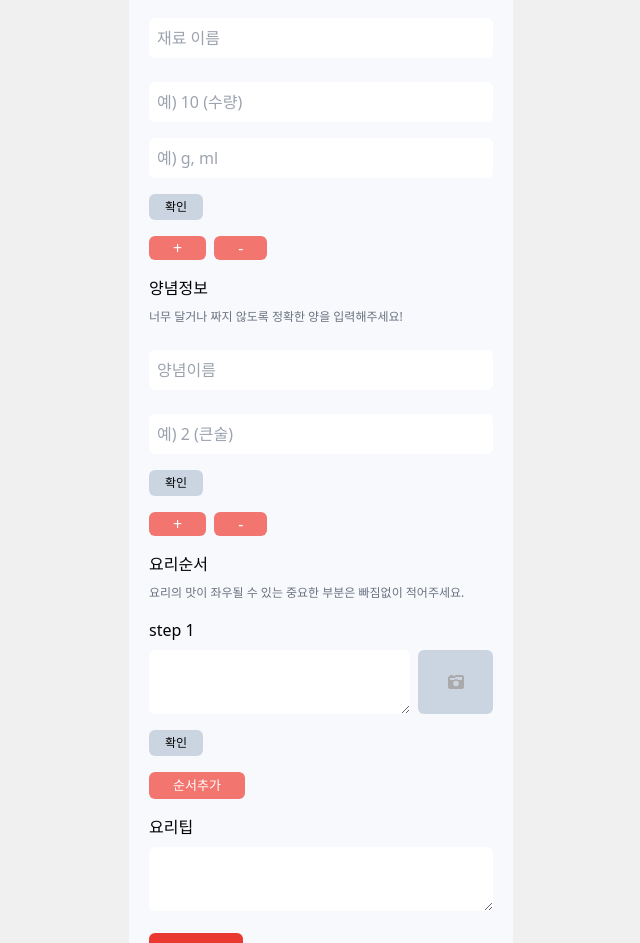
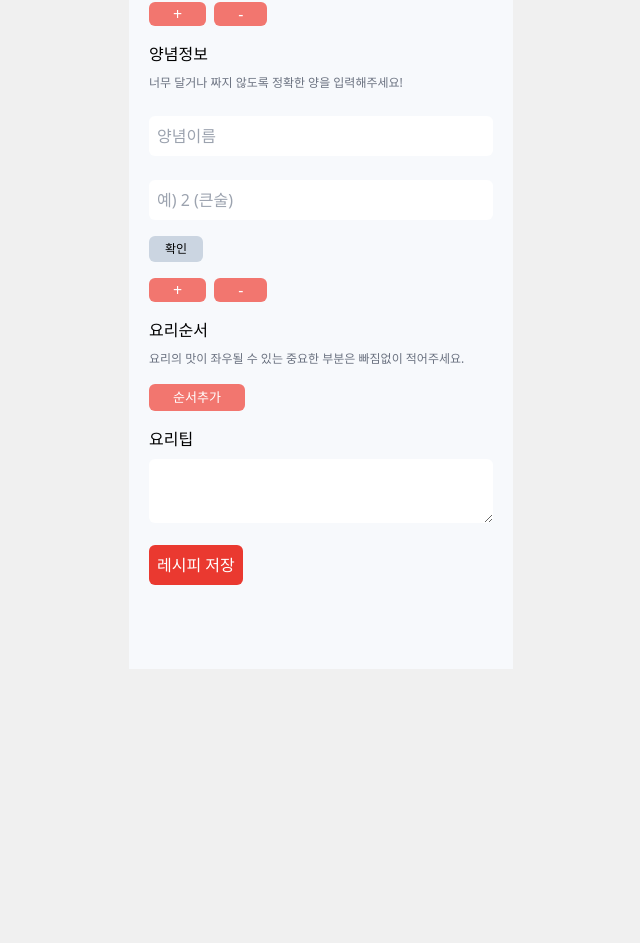
Before and after one commit to kimtaejin3/recipe-app, a React (Vite) app: page /add-by-website in a window 1280 px wide. Shown: the part 873-1816 px from the top of the page, without its empty margins (319-959 px from the left). After the commit the page ends 1542 px from the top, so only its background shows below. Built offline with nearby package versions, Linux system fonts and the light colour scheme.

Commit message:
recipe step 웹사이트 페이지

```diff
--- a/src/components/Ingredient.tsx
+++ b/src/components/Ingredient.tsx
@@ -2,14 +2,17 @@ import { useState } from "react";
 import { Ingredients } from "../pages/AddByHand";
 
 export default function Ingredient({
+  init_name,
+  init_quantity,
   onSetIngredients,
 }: {
+  init_name?: string;
+  init_quantity?: string;
   onSetIngredients: React.Dispatch<React.SetStateAction<Ingredients[]>>;
 }) {
   const [isClicked, setIsClicked] = useState(false);
-  const [name, setName] = useState("");
-  const [quantityY, setQuantityY] = useState("");
-  const [quantityG, setQuantityG] = useState("");
+  const [name, setName] = useState(init_name ? init_name : "");
+  const [quantity, setQuantity] = useState(init_quantity ? init_quantity : "");
 
   return (
     <>
@@ -18,6 +21,7 @@ export default function Ingredient({
         type="text"
         disabled={isClicked}
         onChange={(e) => setName(e.target.value)}
+        value={name}
         placeholder={`재료 이름`}
       />
       <div className="mt-4 flex flex-col gap-2">
@@ -25,15 +29,9 @@ export default function Ingredient({
           className="w-full p-2 rounded-md mt-2 border-none outline-none focus:outline-[#f2766f] transition-all duration-300"
           type="text"
           disabled={isClicked}
-          onChange={(e) => setQuantityY(e.target.value)}
-          placeholder="예) 10 (수량)"
-        />
-        <input
-          className="w-full p-2 rounded-md mt-2 border-none outline-none focus:outline-[#f2766f] transition-all duration-300"
-          type="text"
-          disabled={isClicked}
-          onChange={(e) => setQuantityG(e.target.value)}
-          placeholder="예) g, ml"
+          value={quantity}
+          onChange={(e) => setQuantity(e.target.value)}
+          placeholder="예) 10 (수량, g, ml)"
         />
       </div>
       <div>
@@ -45,12 +43,8 @@ export default function Ingredient({
               alert("재료명을 입력해주세요!");
               return;
             }
-            if (quantityY === "" && quantityG === "") {
+            if (quantity === "") {
               alert("양을 입력해주세요!");
-              return;
-            }
-            if (quantityY !== "" && quantityG !== "") {
-              alert("양은 1개의 단위로만 입력해야 합니다");
               return;
             }
 
@@ -59,7 +53,7 @@ export default function Ingredient({
               ...prev,
               {
                 ingredientName: name,
-                ingredientQuantity: quantityY !== "" ? quantityY : quantityG,
+                ingredientQuantity: quantity,
               },
             ]);
           }}
--- a/src/components/Recipe.tsx
+++ b/src/components/Recipe.tsx
@@ -1,51 +1,20 @@
 import { FaCameraRetro } from "react-icons/fa6";
 import { Step } from "../pages/AddByHand";
-import { useEffect, useState } from "react";
-import { getDownloadURL, ref, uploadBytes } from "firebase/storage";
-import { storage } from "../firebase";
+import { useState } from "react";
 
 export default function Recipe({
+  init_content,
+  init_image,
   count,
   onSetStep,
 }: {
   count: number;
+  init_image?: string;
+  init_content?: string;
   onSetStep: React.Dispatch<React.SetStateAction<Step[]>>;
 }) {
-  const [content, setContent] = useState("");
-  const [imageFile, setImageFile] = useState<File | null>(null);
+  const [content, setContent] = useState(init_content ? init_content : "");
   const [isClicked, setIsClicked] = useState(false);
-  const [preview, setPreview] = useState("");
-  const [loading, setLoading] = useState(false);
-
-  const handleGetImageUrl = async () => {
-    setLoading(true);
-    const profileImgUrl = await handleImgSubmit();
-    return profileImgUrl;
-  };
-
-  const handleImgSubmit = () => {
-    if (!imageFile) return;
-    const storageRef = ref(storage, `files/${imageFile!.name}`);
-    const uploadTask = uploadBytes(storageRef, imageFile);
-
-    return uploadTask.then((snapshot) => {
-      return getDownloadURL(snapshot.ref).then((downloadUrl) => {
-        setLoading(false);
-        return downloadUrl;
-      });
-    });
-  };
-
-  useEffect(() => {
-    if (!imageFile) return;
-    const nextPreview = URL.createObjectURL(imageFile);
-    setPreview(nextPreview);
-
-    return () => {
-      URL.revokeObjectURL(nextPreview);
-      setPreview("");
-    };
-  }, [imageFile]);
 
   return (
     <div className="mt-4">
@@ -54,6 +23,7 @@ export default function Recipe({
         <textarea
           onChange={(e) => setContent(e.target.value)}
           disabled={isClicked}
+          value={init_content}
           className="m-0 w-full p-2 rounded-md border-none outline-none focus:outline-[#f2766f] transition-all duration-300"
         />
         <label
@@ -61,20 +31,10 @@ export default function Recipe({
           htmlFor={`image${count}`}
         >
           <FaCameraRetro color="#aaa" />
-          {preview && (
-            <img src={preview} className=" absolute inset-0 w-full h-full" />
+          {init_image && (
+            <img src={init_image} className=" absolute inset-0 w-full h-full" />
           )}
         </label>
-        <input
-          onChange={(e) => {
-            if (!e.target.files) return;
-            setImageFile(e.target.files[0]);
-          }}
-          disabled={isClicked}
-          hidden
-          id={`image${count}`}
-          type="file"
-        />
       </div>
       <button
         onClick={async (e) => {
@@ -83,23 +43,13 @@ export default function Recipe({
             alert("레시피를 입력해주세요!");
             return;
           }
-          if (!imageFile) {
-            alert("이미지를 넣어주세요!");
-            return;
-          }
-
-          const url = await handleGetImageUrl();
-          if (url === undefined) {
-            alert("실패");
-            return;
-          }
 
           setIsClicked(true);
           onSetStep((prev) => [
             ...prev,
             {
               stepContent: content,
-              stepImage: url,
+              stepImage: init_image as string,
               stepOrder: count - 1,
             },
           ]);
@@ -107,7 +57,7 @@ export default function Recipe({
         disabled={isClicked}
         className="bg-[#cbd5e1] mt-4 py-1 px-4 text-[12px] rounded-md"
       >
-        확인 {loading && <span>loading...</span>}
+        확인
       </button>
     </div>
   );
--- a/src/pages/AddByWebsite.tsx
+++ b/src/pages/AddByWebsite.tsx
@@ -4,6 +4,11 @@ import { FaCameraRetro } from "react-icons/fa";
 import Ingredient from "../components/Ingredient";
 import Saurce from "../components/Saurce";
 import Recipe from "../components/Recipe";
+
+type Ingredient = {
+  ingredientName: string;
+  ingredientQuantity: string;
+};
 
 const DEFAULT_RCIPE = {
   recipeTitle: "",
@@ -15,9 +20,9 @@ const DEFAULT_RCIPE = {
   recipeTime: "",
   recipeDifficulty: "",
   recipeTip: "",
-  // ingredients: [{}],
-  // steps: [{}],
-  // spices: [{}],
+  ingredients: [{} as Ingredient],
+  steps: [{} as Step],
+  spices: [{}],
 };
 
 export default function AddByWebsite() {
@@ -107,6 +112,8 @@ export default function AddByWebsite() {
 
     setPreRecipe(res);
     setLoading(false);
+    setIngredientCount(res.ingredients.length);
+    setRecipeCount(res.steps.length);
   };
 
   return (
@@ -166,6 +173,7 @@ export default function AddByWebsite() {
             type="text"
             placeholder="예) 소고기 미역국 끓이기"
             name="recipeTitle"
+            value={preRecipe?.recipeTitle}
             onChange={handleInputChange}
           />
         </div>
@@ -264,7 +272,7 @@ export default function AddByWebsite() {
               재료가 남거나 부족하지 않도록 정확한 계량정보를 적어주세요.
             </p>
           </div>
-          {new Array(ingredientCount).fill(0).map((_, index) => (
+          {preRecipe?.ingredients.map((ingredient, index) => (
             <div
               className={`mt-4 pb-2 ${
                 ingredientCount > 1 &&
@@ -272,7 +280,11 @@ export default function AddByWebsite() {
                 "border-b-2 pb-5"
               }`}
             >
-              <Ingredient onSetIngredients={setIngredients} />
+              <Ingredient
+                init_name={ingredient.ingredientName}
+                init_quantity={ingredient.ingredientQuantity}
+                onSetIngredients={setIngredients}
+              />
             </div>
           ))}
           <div className="flex gap-2">
@@ -344,8 +356,15 @@ export default function AddByWebsite() {
               요리의 맛이 좌우될 수 있는 중요한 부분은 빠짐없이 적어주세요.
             </p>
           </div>
-          {new Array(recipeCount).fill(0).map((_, index) => {
-            return <Recipe onSetStep={setRecipeSteps} count={index + 1} />;
+          {preRecipe?.steps.map((step, index) => {
+            return (
+              <Recipe
+                init_content={step.stepContent}
+                init_image={step.stepImage}
+                onSetStep={setRecipeSteps}
+                count={index + 1}
+              />
+            );
           })}
           <div className="flex gap-4 mt-4 ">
             <button
```
